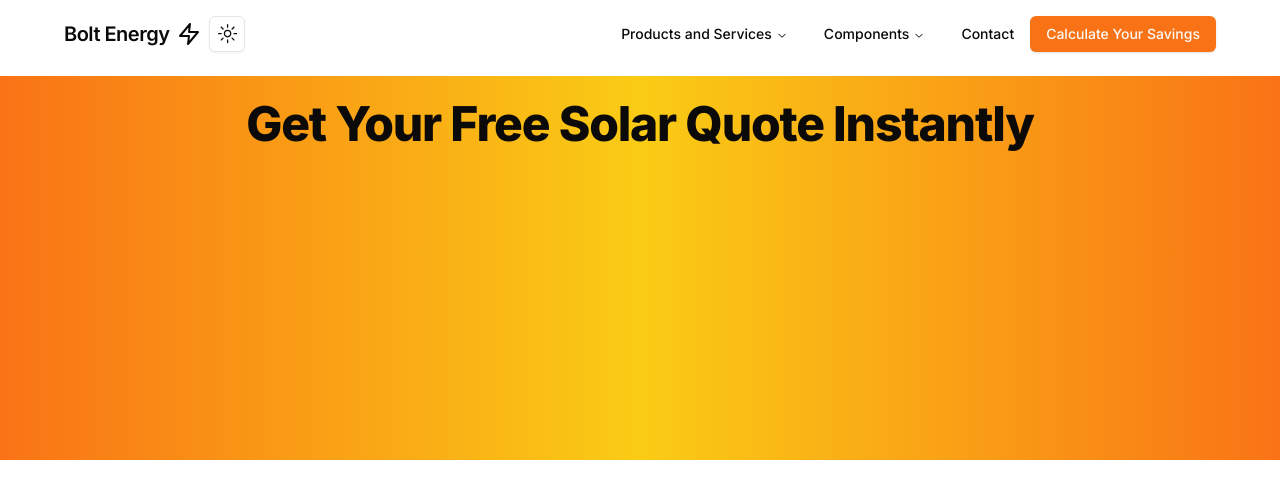
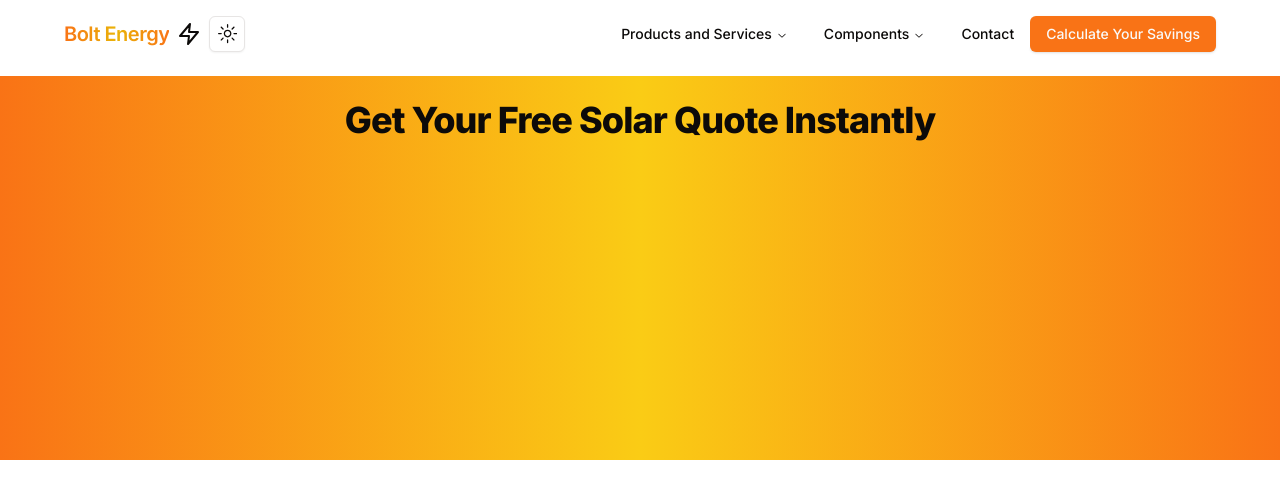
Before and after one commit to amrayman100/solar, a Next.js app: page / in a window 1280 px wide. Shown: the top 498 px of the page. Built offline with nearby package versions, Linux system fonts and the light colour scheme.

Commit message:
update typography

```diff
--- a/components/shared/background.tsx
+++ b/components/shared/background.tsx
@@ -1,5 +1,4 @@
 import Image from "next/image";
-import mountains from "../public/mountains.jpg";
 
 export default function Background({ imageSrc }: { imageSrc: string }) {
   return (
--- a/components/shared/header.tsx
+++ b/components/shared/header.tsx
@@ -33,8 +33,11 @@ export default function Header() {
       <div className="flex lg:hidden md:hidden">
         <Sheet>
           <div className="flex mt-2 justify-between w-full">
-            <div className="flex">
-              <TypographyH2 text={"Bolt Energy"} />
+            <div className="flex gap-2">
+              <TypographyH2
+                text={"Bolt Energy"}
+                className="bg-gradient-to-r from-primary via-yellow-500 to-primary text-transparent bg-clip-text"
+              />
               <Zap className="h-6 w-6 self-center" />
             </div>
             <SheetTrigger>
@@ -44,17 +47,23 @@ export default function Header() {
           <SheetContent>
             <SheetHeader>
               <SheetTitle>
-                <div className="flex justify-between">Menu</div>
+                <div className="flex justify-between mt-8">
+                  <TypographyH4 text={"Menu"} className="self-center" />
+                  <ModeToggle />
+                </div>
               </SheetTitle>
-              <SheetDescription></SheetDescription>
             </SheetHeader>
+            <div className="flex flex-col"></div>
           </SheetContent>
         </Sheet>
       </div>
       {/* desktop nav menu */}
       <div className="hidden lg:flex md:flex justify-between p-4 lg:mx-12">
         <div className="flex place-items-center gap-2">
-          <TypographyH4 text="Bolt Energy" />
+          <TypographyH4
+            text="Bolt Energy"
+            className="bg-gradient-to-r from-primary via-yellow-500 to-primary text-transparent bg-clip-text"
+          />
           <Zap className="h-6 w-6" />
           <ModeToggle />
         </div>
--- a/components/shared/typography.tsx
+++ b/components/shared/typography.tsx
@@ -1,31 +1,52 @@
-type TypographyProps = { text: string };
+type TypographyProps = {
+  text: string;
+} & React.HTMLAttributes<HTMLHeadingElement>;
 
-export function TypographyH1({ text }: TypographyProps) {
+export function TypographyH1({ text, className }: TypographyProps) {
   return (
-    <h1 className="scroll-m-20 text-4xl font-extrabold tracking-tight lg:text-5xl">
+    <h1
+      className={
+        "scroll-m-20 text-4xl font-extrabold tracking-tight lg:text-5xl" +
+        className
+      }
+    >
       {text}
     </h1>
   );
 }
 
-export function TypographyH2({ text }: TypographyProps) {
+export function TypographyH2({ text, className }: TypographyProps) {
   return (
-    <h2 className="scroll-m-20 pb-2 text-3xl font-semibold tracking-tight">
+    <h2
+      className={
+        "scroll-m-20 pb-2 text-3xl font-semibold tracking-tight " + className
+      }
+    >
       {text}
     </h2>
   );
 }
 
-export function TypographyH3({ text }: TypographyProps) {
+export function TypographyH3({ text, className }: TypographyProps) {
   return (
-    <h3 className="scroll-m-20 text-2xl font-semibold tracking-tight">
+    <h3
+      className={
+        "scroll-m-20 text-2xl font-semibold tracking-tight" + className
+      }
+    >
       {text}
     </h3>
   );
 }
 
-export function TypographyH4({ text }: TypographyProps) {
+export function TypographyH4({ text, className }: TypographyProps) {
   return (
-    <h4 className="scroll-m-20 text-xl font-semibold tracking-tight">{text}</h4>
+    <h4
+      className={
+        "scroll-m-20 text-xl font-semibold tracking-tight " + className
+      }
+    >
+      {text}
+    </h4>
   );
 }
```
